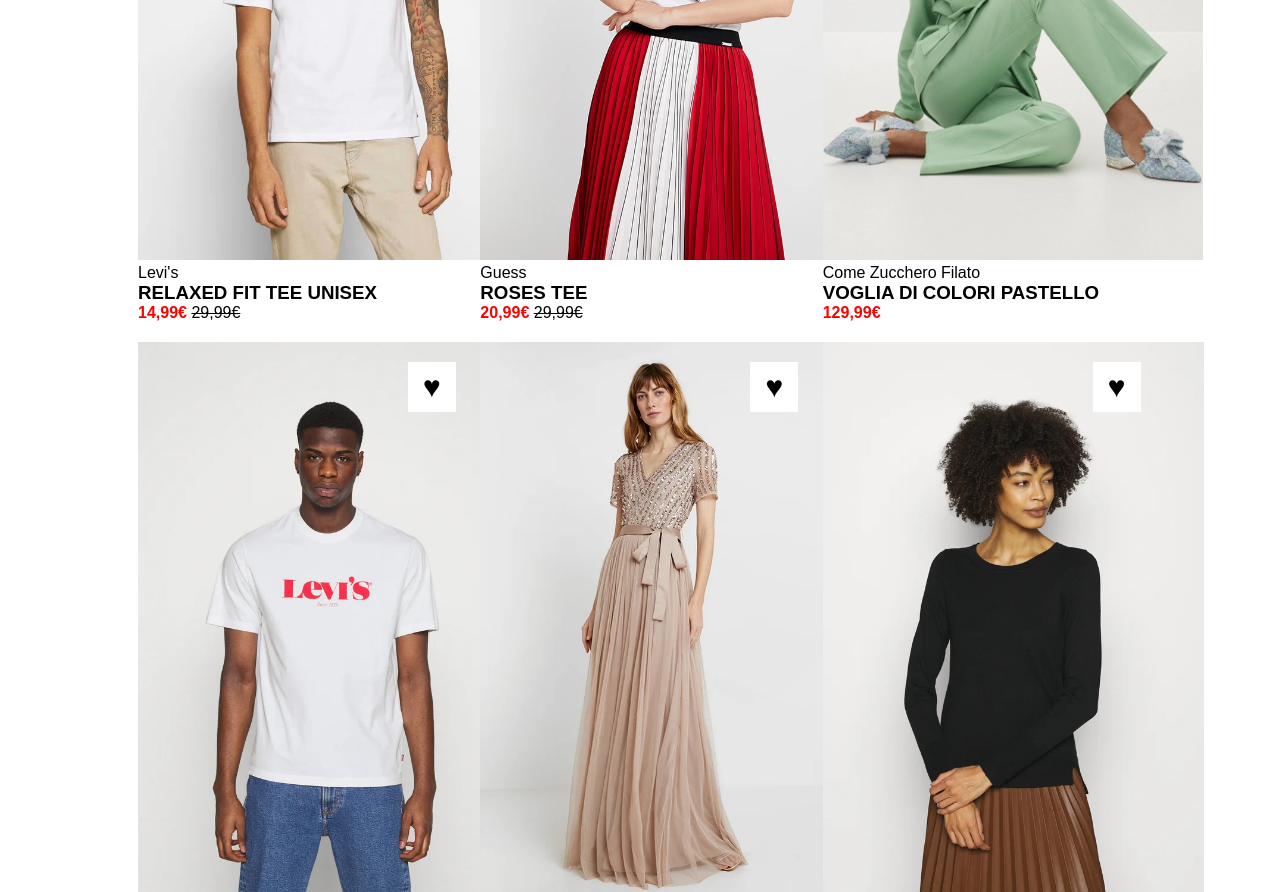
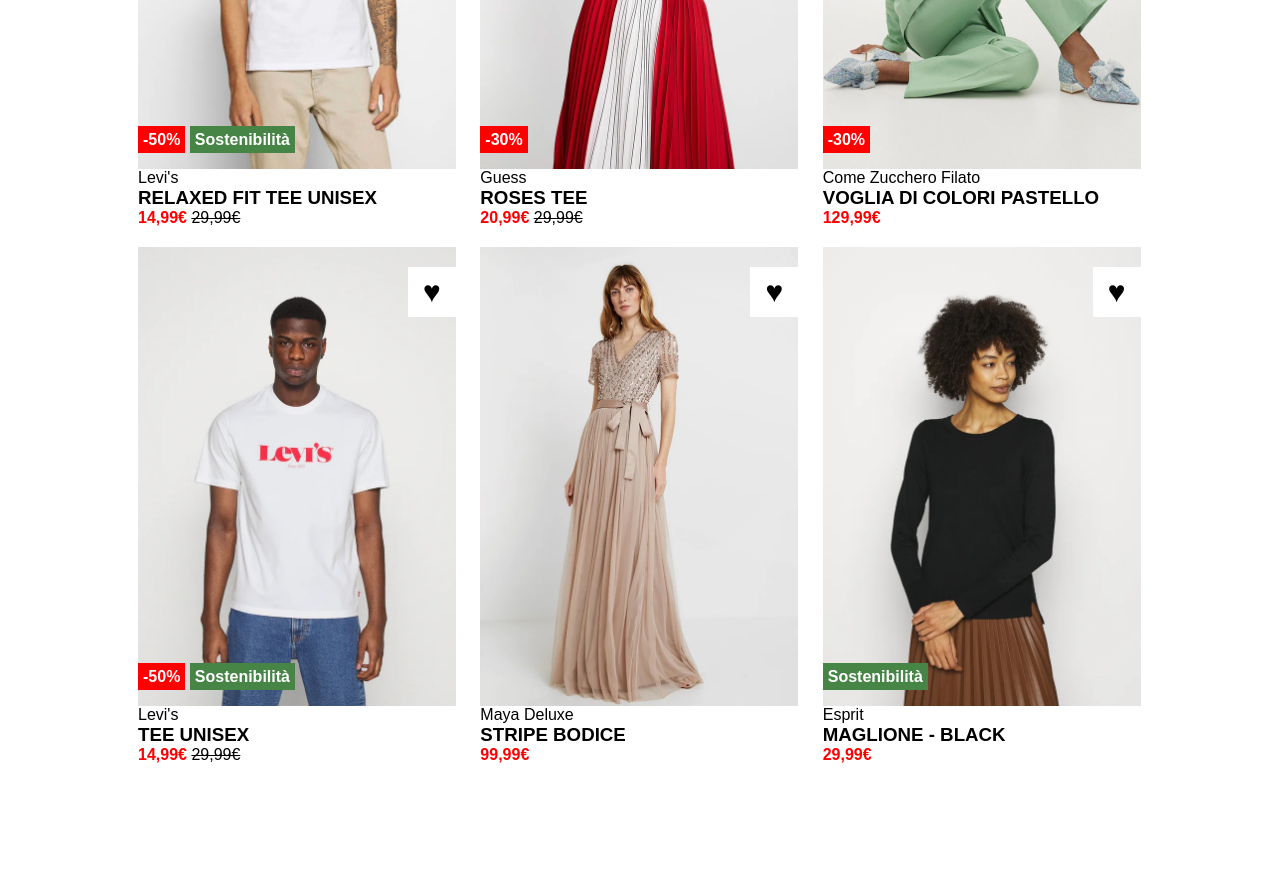
Before and after one commit to AngelaDeP/html-css-boolando, a plain HTML site: page index.html in a window 1280 px wide. Shown: the part 340-1232 px from the top of the page. After the commit the page ends 1154 px from the top, so only its background shows below. Drawn offline with Linux system fonts and the light colour scheme.

Commit message:
Esercizio completato

```diff
--- a/index.html
+++ b/index.html
@@ -14,8 +14,13 @@
         <div class="container">
             <div class="product">
                 <div class="product-image">
-                    <img src="img/1.webp" alt="Relaxed Tee Unisex">
+                    <img src="img/1.webp" class="first-image" alt="Relaxed Tee Unisex">
+                    <img src="img/1b.webp" class="second-image" alt="Relaxed Tee Unisex 2">
                     <div class="wishlist">&hearts;</div>
+                    <div class="all-tags">
+						<span class="discount">-50%</span>
+						<span class="tag">Sostenibilità</span>
+                    </div>
                 </div>
 
                 <div class="product-text">
@@ -28,8 +33,12 @@
 
             <div class="product">
                 <div class="product-image">
-                    <img src="img/2.webp" alt="Roses Tee">
+                    <img src="img/2.webp" class="first-image" alt="Roses Tee">
+                    <img src="img/2b.webp" class="second-image" alt="Roses Tee 2">
                     <div class="wishlist">&hearts;</div>
+                    <div class="all-tags">
+						<span class="discount">-30%</span>
+                    </div>
                 </div>
 
                 <div class="product-text">
@@ -42,8 +51,12 @@
 
             <div class="product">
                 <div class="product-image">
-                    <img src="img/3.webp" alt="Color pastello">
+                    <img src="img/3.webp" class="first-image" alt="Color pastello">
+                    <img src="img/3b.webp" class="second-image" alt="Color pastello 2">
                     <div class="wishlist">&hearts;</div>
+                    <div class="all-tags">
+						<span class="discount">-30%</span>
+                    </div>
                 </div>
 
                 <div class="product-text">
@@ -55,8 +68,13 @@
 
             <div class="product">
                 <div class="product-image">
-                    <img src="img/4.webp" alt="Tee Unisex">
+                    <img src="img/4.webp" class="first-image" alt="Tee Unisex">
+                    <img src="img/4b.webp" class="second-image" alt="Tee Unisex 2">
                     <div class="wishlist">&hearts;</div>
+                    <div class="all-tags">
+						<span class="discount">-50%</span>
+						<span class="tag">Sostenibilità</span>
+                    </div>
                 </div>
 
                 <div class="product-text">
@@ -69,7 +87,8 @@
 
             <div class="product">
                 <div class="product-image">
-                    <img src="img/5.webp" alt="Roses Tee">
+                    <img src="img/5.webp" class="first-image" alt="Stripe Bodice">
+                    <img src="img/5b.webp" class="second-image" alt="Stripe Bodice 2">
                     <div class="wishlist">&hearts;</div>
                 </div>
 
@@ -82,8 +101,12 @@
 
             <div class="product">
                 <div class="product-image">
-                    <img src="img/6.webp" alt="Maglione nero">
+                    <img src="img/6.webp" class="first-image" alt="Maglione nero">
+                    <img src="img/6b.webp" class="second-image" alt="Maglione nero 2">
                     <div class="wishlist">&hearts;</div>
+                    <div class="all-tags">
+						<span class="tag">Sostenibilità</span>
+                    </div>
                 </div>
 
                 <div class="product-text">
--- a/style.css
+++ b/style.css
@@ -17,7 +17,7 @@
 }
 
 img {
-    height: 550px;
+    width: 100%
 }
 
 .product-image {
@@ -37,3 +37,39 @@ img {
     color: #ff0000;
     font-weight: bold;
 }
+
+.all-tags {
+    position: absolute;
+	left: 0;
+	bottom: 20px;
+}
+
+.all-tags .discount {
+	background-color: #ff0000;
+    padding: 5px;
+    color: #fff;
+    font-weight: bold;
+}
+
+.all-tags .tag {
+	background-color: #478547;
+    padding: 5px;
+    color: #fff;
+    font-weight: bold;
+}
+
+.product-image .first-image {
+    display: block;
+}
+
+.product-image .second-image {
+    display: none;
+}
+
+.product-image:hover .first-image {
+    display: none;
+}
+
+.product-image:hover .second-image {
+    display: block;
+}
```
